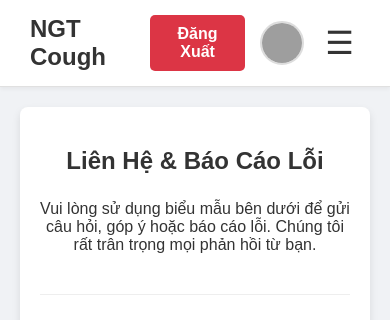
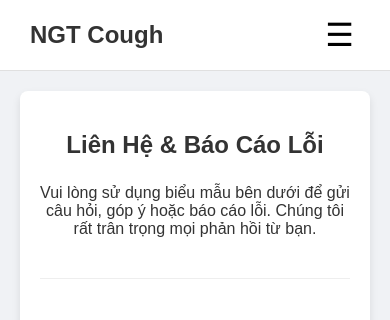
Before and after one commit to lptoan109/NCKH_NGT, a Flask app: page /contact in a window 390 px wide. Shown: the top 320 px of the page. Run offline with Flask 3, Linux system fonts and the light colour scheme; a user stored in the database is signed in; grey boxes are pictures that could not be loaded.

Commit message:
mobile is anoy

```diff
--- a/static/main.js
+++ b/static/main.js
@@ -1,8 +1,8 @@
 document.addEventListener('DOMContentLoaded', () => {
     const hamburger = document.getElementById('hamburger');
-    const navLinks = document.getElementById('nav-links');
+    const navMenu = document.getElementById('nav-menu');
 
     hamburger.addEventListener('click', () => {
-        navLinks.classList.toggle('active');
+        navMenu.classList.toggle('active');
     });
 });
--- a/static/style.css
+++ b/static/style.css
@@ -9,61 +9,6 @@ body {
     color: #333;
 }
 
-/* =============================================== */
-/* --- NAVIGATION BAR --- */
-/* =============================================== */
-
-.navbar-v2 {
-    display: flex;
-    justify-content: space-between;
-    align-items: center;
-    background-color: #ffffff;
-    padding: 15px 30px;
-    border-bottom: 1px solid #e0e0e0;
-    box-shadow: 0 2px 4px rgba(0,0,0,0.05);
-}
-
-.nav-brand {
-    font-size: 1.5em;
-    font-weight: bold;
-    color: #333;
-    text-decoration: none;
-}
-
-.nav-links {
-    display: flex;
-    align-items: center;
-    gap: 30px;
-}
-
-.nav-links a {
-    color: #333;
-    text-decoration: none;
-    font-weight: 500;
-    padding: 5px 0;
-    transition: color 0.3s ease, border-bottom-color 0.3s ease;
-    border-bottom: 2px solid transparent;
-}
-
-.nav-links a:hover {
-    color: #007bff;
-    border-bottom-color: #007bff;
-}
-
-.nav-auth {
-    display: flex;
-    align-items: center;
-    gap: 15px;
-}
-
-.hamburger {
-    display: none; /* Mặc định ẩn trên desktop */
-    font-size: 2em;
-    background: none;
-    border: none;
-    cursor: pointer;
-    color: #333;
-}
 
 /* =============================================== */
 /* --- CÁC THÀNH PHẦN CHUNG --- */
@@ -117,14 +62,14 @@ body {
     background-color: #c82333;
 }
 
-/* Avatar dạng ảnh */
+/* Avatar dạng ảnh
 .avatar-image-nav {
     width: 40px;
     height: 40px;
     border-radius: 50%;
     border: 2px solid #ddd;
     object-fit: cover;
-}
+} */
 
 /* Avatar dạng chữ */
 .avatar-text {
@@ -466,34 +411,6 @@ body {
 
 /* Áp dụng khi chiều rộng màn hình từ 992px trở xuống (Máy tính bảng, điện thoại ngang) */
 @media (max-width: 992px) {
-    /* --- Navbar --- */
-    .nav-links {
-        display: none; /* Ẩn menu chính */
-        position: absolute;
-        top: 70px; /* Chiều cao của navbar */
-        left: 0;
-        background-color: white;
-        width: 100%;
-        flex-direction: column;
-        text-align: center;
-        box-shadow: 0 4px 8px rgba(0,0,0,0.1);
-        z-index: 1000;
-    }
-
-    .nav-links.active {
-        display: flex; /* Hiện menu khi nhấn hamburger */
-    }
-
-    .nav-links a {
-        padding: 15px 0;
-        border-bottom: 1px solid #f0f0f0;
-        margin: 0;
-    }
-
-    .hamburger {
-        display: block; /* Hiện nút hamburger */
-    }
-
     /* --- Bố cục chung --- */
     .container, .diagnose-container {
         flex-direction: column;
@@ -532,14 +449,82 @@ body {
     }
 }
 
-/* Áp dụng cho màn hình rất nhỏ */
-@media (max-width: 480px) {
-    .nav-auth .btn-secondary {
-        display: none; /* Ẩn nút đăng ký trên điện thoại nhỏ */
-    }
+
+/* --- NAVIGATION BAR --- */
+.navbar-v2 {
+    display: flex;
+    justify-content: space-between;
+    align-items: center;
+    background-color: #ffffff;
+    padding: 15px 30px;
+    border-bottom: 1px solid #e0e0e0;
 }
-.nav-right-group {
+.nav-brand {
+    font-size: 1.5em;
+    font-weight: bold;
+    color: #333;
+    text-decoration: none;
+}
+.nav-menu {
+    display: flex;
+    align-items: center;
+    gap: 30px;
+}
+.nav-links {
+    display: flex;
+    gap: 30px;
+}
+.nav-links a {
+    color: #333;
+    text-decoration: none;
+    font-weight: 500;
+}
+.nav-auth {
     display: flex;
     align-items: center;
     gap: 15px;
 }
+.hamburger {
+    display: none;
+    font-size: 2em;
+    background: none;
+    border: none;
+    cursor: pointer;
+}
+
+/* --- RESPONSIVE CHO NAVIGATION BAR --- */
+@media (max-width: 992px) {
+    .nav-menu {
+        display: none;
+        position: absolute;
+        top: 70px;
+        left: 0;
+        width: 100%;
+        background-color: #ffffff;
+        box-shadow: 0 4px 8px rgba(0,0,0,0.1);
+        flex-direction: column;
+        align-items: stretch;
+        z-index: 1000;
+    }
+    .nav-menu.active {
+        display: flex;
+    }
+    .nav-links, .nav-auth {
+        flex-direction: column;
+        width: 100%;
+        gap: 0;
+    }
+    .nav-links a, .nav-auth a, .nav-auth div {
+        padding: 15px;
+        width: 100%;
+        text-align: center;
+        box-sizing: border-box;
+        border-bottom: 1px solid #f0f0f0;
+    }
+    .nav-auth {
+        flex-direction: column-reverse;
+    }
+    .hamburger {
+        display: block;
+    }
+}
--- a/templates/base.html
+++ b/templates/base.html
@@ -13,15 +13,14 @@
         <nav class="navbar-v2">
     <a href="{{ url_for('homepage') }}" class="nav-brand">NGT Cough</a>
 
-    <div class="nav-links" id="nav-links">
+    <div class="nav-menu" id="nav-menu">
+        <div class="nav-links">
             <a href="{{ url_for('homepage') }}">Trang Chủ</a>
             <a href="#">Giới Thiệu</a>
             <a href="{{ url_for('diagnose') }}">Bắt Đầu Chẩn Đoán</a>
             <a href="{{ url_for('contact') }}">Liên Hệ & Báo Cáo Lỗi</a>
         </div>
-
-    <div class="nav-right-group">
-        <div class="nav-auth" id="nav-auth">
+        <div class="nav-auth">
             {% if current_user.is_authenticated %}
                 <a href="{{ url_for('logout') }}" class="btn btn-logout">Đăng Xuất</a>
                 {% if current_user.picture %}
@@ -34,11 +33,11 @@
                 <a href="{{ url_for('register') }}" class="btn btn-secondary">Đăng Ký</a>
             {% endif %}
         </div>
+    </div>
 
     <button class="hamburger" id="hamburger">
         &#9776;
     </button>
-    </div>
 </nav>
     </header>
 
```
Lines whose indentation alone changed are shown as unchanged.
